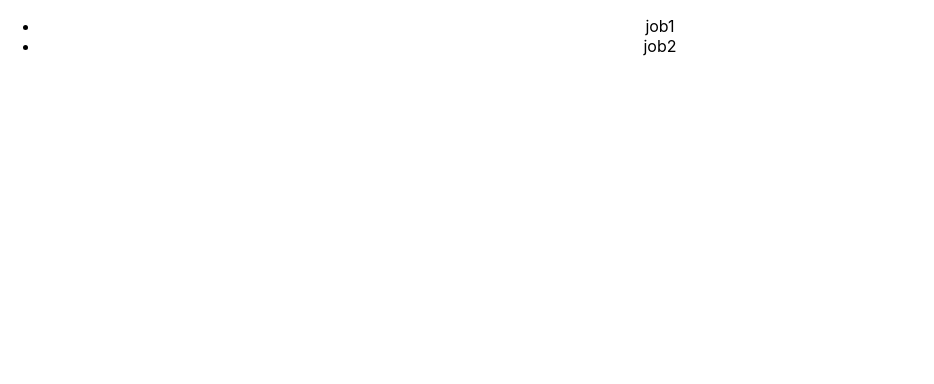
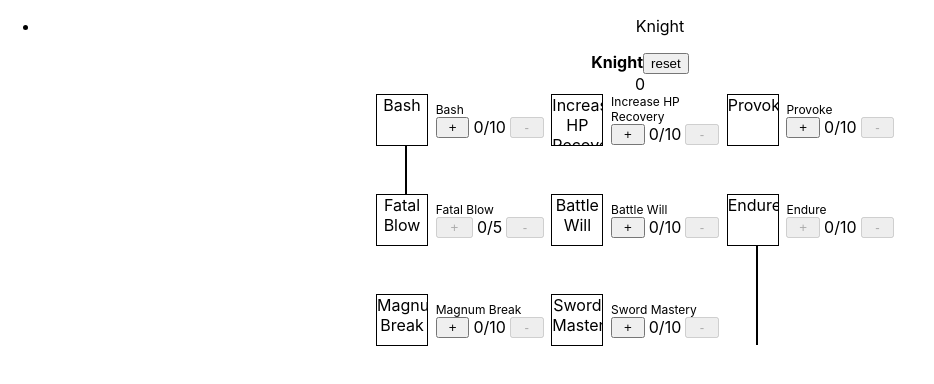
Before and after one commit to ragnarokx-tools/planner, a React (Create React App) app in the folder my-app/: page / in a window 1280 px wide. Shown: the top 384 px of the page, without its empty margins (0-934 px from the left). Built offline with nearby package versions, Linux system fonts and the light colour scheme.

Commit message:
basic proof of concept

```diff
--- a/my-app/src/App.js
+++ b/my-app/src/App.js
@@ -4,7 +4,7 @@ import jobData from './resources/skills.json'
 import Job from './job/Job.js';
 
 function App() {
-  const [job, setJob] = useState(null);
+  const [job, setJob] = useState("Knight");
 
   const jobHandler = (jobName) => {
     return _ => setJob(jobName)
--- a/my-app/src/job/Job.js
+++ b/my-app/src/job/Job.js
@@ -2,6 +2,8 @@ import { useState } from 'react';
 import "../skill/Skill.js"
 import Skill from "../skill/Skill.js"
 import "./job.css"
+
+
 
 function Job({name, data}) {
   const [skillLevels, setSkills] = useState({});
@@ -13,21 +15,48 @@ function Job({name, data}) {
     }));
 
   const reset = () => {
-    return <div onClick={() => setSkills({})}>reset</div>
+    return <button onClick={() => setSkills({})}>reset</button>
   }
 
-  const renderSkills = (jobData) => {
-    if (!jobData) {
+  const totalSkillPoints = () => {
+    let sum = 0;
+    if(skillLevels) {
+      Object.values(skillLevels).map((level) =>
+        sum += level
+      )
+    }
+    return <div>{sum}</div>
+  }
+
+  const renderSkills = (layout, jobData) => {
+    if (!jobData || !layout) {
       return <div>couldn't find skills</div>
     } else {
-      const skills = jobData.map(skillObject => {
+      const layoutItems = layout.map(skillId => {
+        if (skillId > 0) {
+          const skillObject = jobData.find(obj => obj.id === skillId)
           return <Skill
             data={skillObject}
             skillState={skillLevels}
             updateSkill={modifySpecificSkill(skillObject.name)}
           />
+        } else if (skillId === -2) {
+          return (<div className="Job-spacer">
+              <div className="Job-connector"/>
+              <div className="Job-emptySpace"/>
+            </div>)
+        } else {
+          return <div className="Job-spacer"/>
+        }
       })
-      return <div>{skills}</div>
+      // const skills = jobData.map(skillObject => {
+      //   return <Skill
+      //     data={skillObject}
+      //     skillState={skillLevels}
+      //     updateSkill={modifySpecificSkill(skillObject.name)}
+      //   />
+      // })
+      return <div className="Job-skillGrid">{layoutItems}</div>
     }
   }
 
@@ -37,9 +66,12 @@ function Job({name, data}) {
 
   return (
     <div className="Job">
-      <div><b>{name}</b></div>
-      {renderSkills(data.skills)}
+      <div>
+        <b>{name}</b>
         {reset()}
+      </div>
+      {totalSkillPoints()}
+      {renderSkills(data.layout, data.skills)}
     </div>
   )
 }
--- a/my-app/src/job/job.css
+++ b/my-app/src/job/job.css
@@ -3,3 +3,28 @@
   flex-direction: column;
   align-items: center;
 }
+
+.Job-spacer {
+  min-height: 50px;
+  display: flex;
+}
+
+.Job-connector {
+  min-height: 50px;
+  background-image: linear-gradient(#000, #000);
+  background-size: 2px 100%;
+  background-repeat: no-repeat;
+  background-position: center center;
+  flex: 1;
+}
+
+.Job-emptySpace {
+  flex: 2;
+}
+
+.Job .Job-skillGrid {
+  display: grid;
+  grid-template-columns: repeat(3, 1fr);
+  margin-left: 5%;
+  margin-right: 5%;
+}
--- a/my-app/src/resources/skills.json
+++ b/my-app/src/resources/skills.json
@@ -1,30 +1,68 @@
 {
     "jobs":
     [{
-        "name": "job1",
+        "id": 0,
+        "name": "Knight",
+        "layout":
+            [1000, 1002, 1003,
+            -2, -1, -1,
+            1001, 1006, 1004,
+            -1, -1, -2,
+            1005, 1007, -2],
         "skills": [
             {
-                "name": "skill1",
+                "id": 1000,
+                "name": "Bash",
                 "max": 10
             },
             {
-                "name": "skill2",
-                "max": 10,
-                "requires": {"name": "skill1", "level": 5}
-            }]
-    },
-    {
-
-        "name": "job2",
-        "skills": [
-            {
-                "name": "skilla",
-                "max": 5
+                "id": 1001,
+                "name": "Fatal Blow",
+                "max": 5,
+                "requires": {"name": "Bash", "level": 5}
             },
             {
-                "name": "skillb",
+                "id": 1002,
+                "name": "Increase HP Recovery",
+                "max": 10
+            },
+            {
+                "id": 1003,
+                "name": "Provoke",
+                "max": 10
+            },
+            {
+                "id": 1004,
+                "name": "Endure",
                 "max": 10,
-                "requires": {"name": "skilla", "level": 1}
-            }]
+                "requires": {"name": "Provoke", "level": 5}
+            },
+            {
+                "id": 1005,
+                "name": "Magnum Break",
+                "max": 10
+            },
+            {
+                "id": 1006,
+                "name": "Battle Will",
+                "max": 10
+            },
+            {
+                "id": 1007,
+                "name": "Sword Mastery",
+                "max": 10
+            },
+            {
+                "id": 1008,
+                "name": "Spear Mastery",
+                "max": 10
+            },
+            {
+                "id": 1009,
+                "name": "Sword Speed Boost",
+                "max": 10,
+                "requires": {"name": "Sword Mastery", "level": 5}
+            }
+        ]
     }]
 }
--- a/my-app/src/skill/Skill.css
+++ b/my-app/src/skill/Skill.css
@@ -1,13 +1,45 @@
 .Skill {
+  display: flex;
+  flex-direction: row;
+  align-items: center;
   text-align: center;
+  flex: 1;
 }
 
-.Skill .Skill-icon {
+.Skill-icon {
   width: 50px;
   height: 50px;
+  text-overflow: clip;
+  overflow: hidden;
   outline: solid 1px black;
 }
 
-.Skill .Skill-name {
+.Skill-details {
+  display: flex;
+  flex-direction:column;
+  margin-left:5%;
+  margin-right:5%;
+  text-align: left;
+  flex: 1;
+}
+
+.Skill-name {
   font-size: 12px;
+  flex:2;
 }
+
+.Skill-value {
+  text-align: center;
+  padding-left: 4px;
+  padding-right: 4px;
+  flex: 1;
+}
+
+.Skill-modifiers {
+  display: flex;
+  flex:1
+}
+
+.Skill-modifiers button {
+  flex: 1;
+}
--- a/my-app/src/skill/Skill.js
+++ b/my-app/src/skill/Skill.js
@@ -8,7 +8,7 @@ function Skill({ data: skillData, skillState, updateSkill }) {
 
   const skillName = skillData.name
   const currentValue = skillState[skillName] ? Math.max(skillState[skillName], 0) : 0
-  let increase;
+  let increase, decrease;
 
   const handleClick = (value) => {
     return () => {
@@ -21,10 +21,8 @@ function Skill({ data: skillData, skillState, updateSkill }) {
   }
 
   const satisfiesRequirements = () => {
-    console.log(skillData.requires)
     if (skillData.requires) {
       const {name, level} = skillData.requires
-      console.log(name, level)
       return (skillState[name] && skillState[name] >= level)
     } else {
         return true
@@ -32,20 +30,27 @@ function Skill({ data: skillData, skillState, updateSkill }) {
   }
 
   if (currentValue < skillData.max && satisfiesRequirements()) {
-    increase = <b onClick={handleClick(1)}>+</b>
+    increase = <button onClick={handleClick(1)}>+</button>
   } else {
-    increase = <b>x</b>
+    increase = <button disabled={true}>+</button>
   }
 
+  if (currentValue === 0) {
+    decrease = <button disabled={true}>-</button>
+  } else {
+    decrease = <button onClick={handleClick(-1)}>-</button>
+  }
 
   return (
     <div className="Skill">
-        <div className="Skill-icon">icon</div>
-        <div className="Skill-name">{skillData.name}</div>
-        <div className="Skill-modifiers">
-            {increase}
-            <b>{currentValue}</b>
-            <b onClick={handleClick(-1)}>-</b>
+        <div className="Skill-icon">{skillData.name}</div>
+        <div className="Skill-details">
+            <div className="Skill-name">{skillData.name}</div>
+            <div className="Skill-modifiers">
+                {increase}
+                <div className="Skill-value">{currentValue}/{skillData.max}</div>
+                {decrease}
+            </div>
         </div>
     </div>
   );
```
Lines whose indentation alone changed are shown as unchanged.
